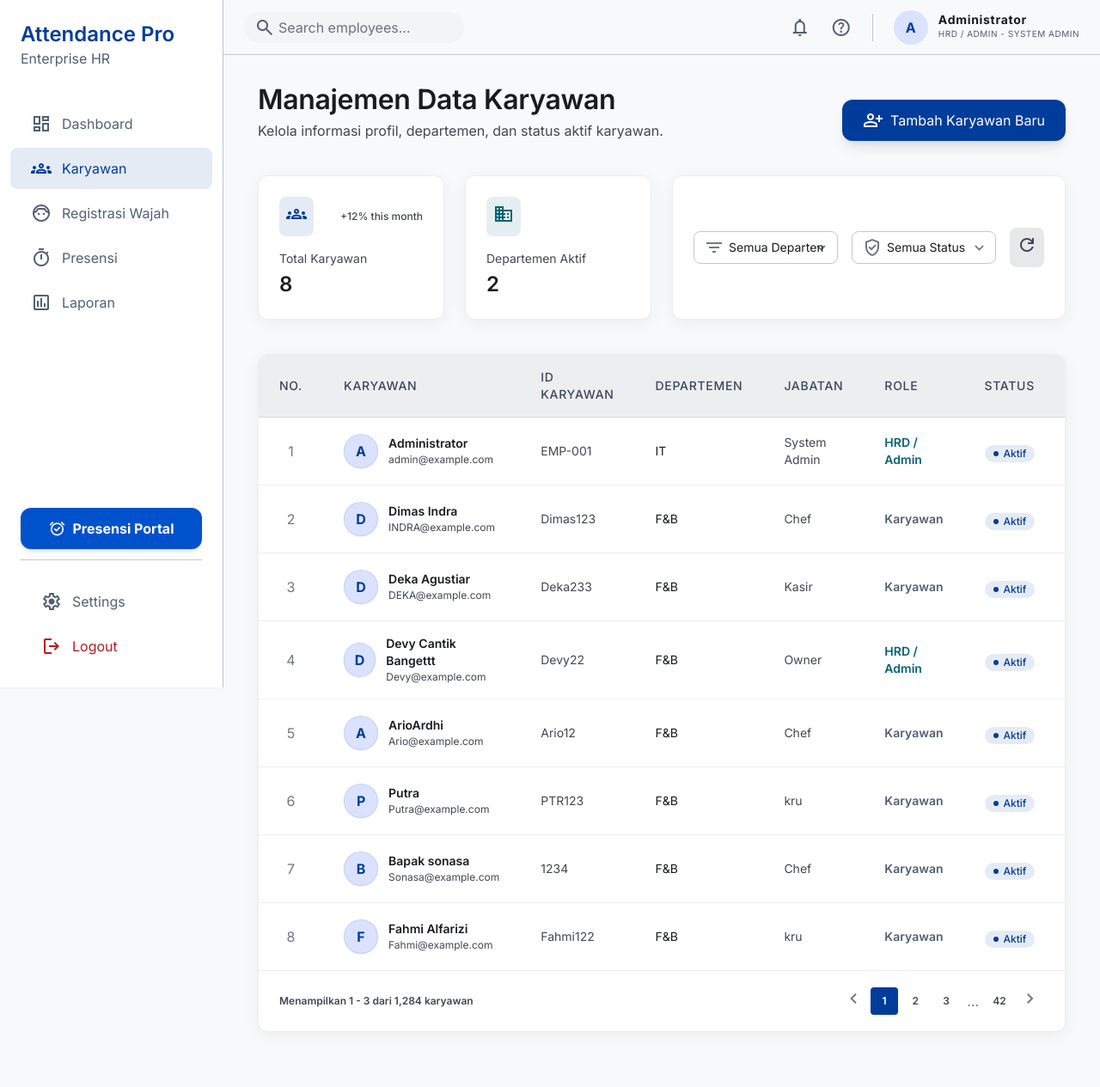
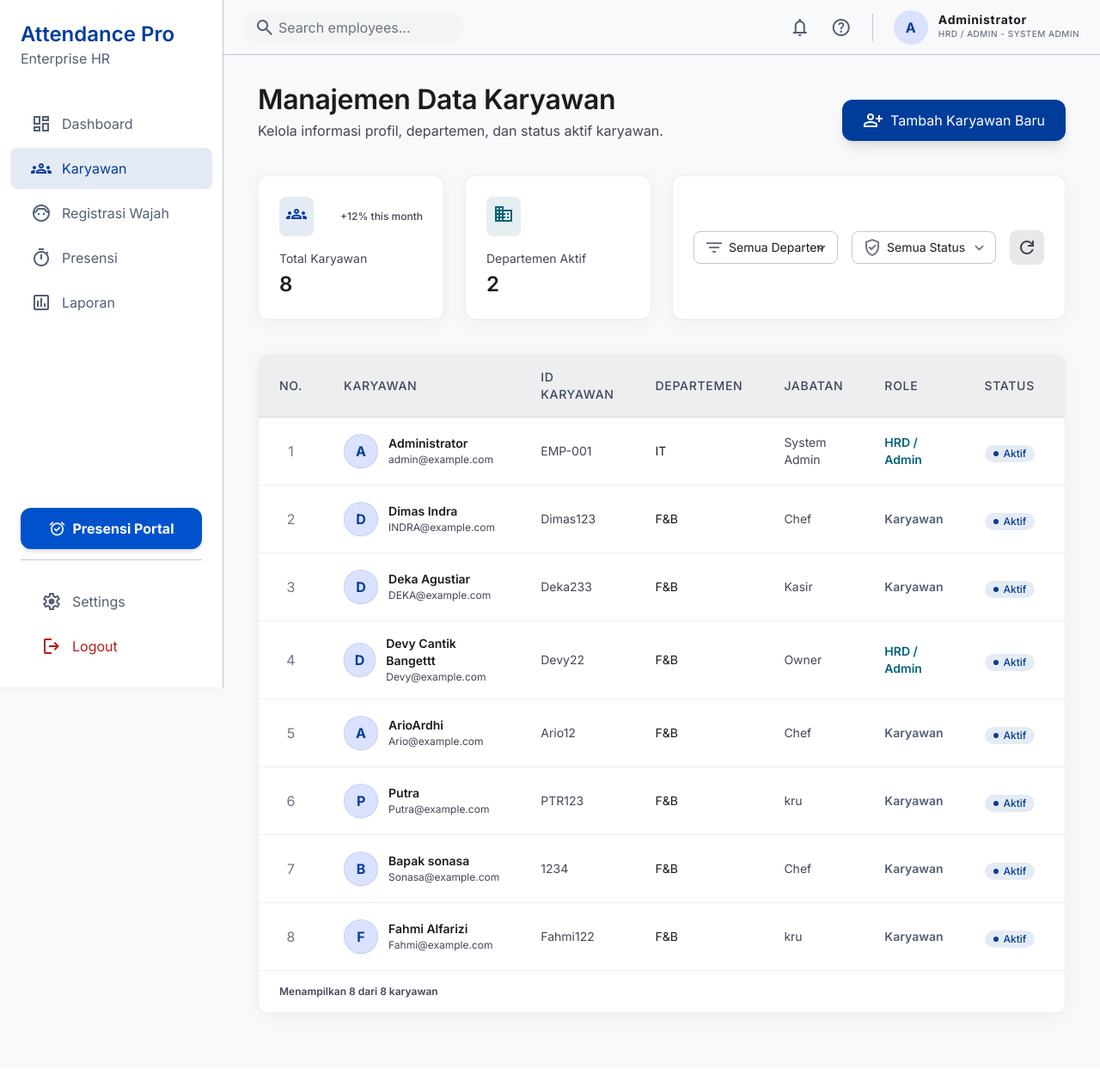
Before and after one commit to JamaludinNNN/Hris_ock, a Django app: page /karyawan/ in a window 1280 px wide. Shown: the whole page at 86% size. After the commit the page ends 1184 px from the top, so only its background shows below. Run offline with Django 5.2, Linux system fonts and the light colour scheme; a user stored in the database is signed in; data comes from the database, SQL or seed files in the repository; both versions use the stored data as it was after the commit.

Commit message:
update ock

```diff
--- a/presensi/views.py
+++ b/presensi/views.py
@@ -157,7 +157,20 @@ def registrasi(request):
             )
             return redirect('karyawan')
     employees = Employee.objects.all()
-    return render(request, 'registrasi/registrasi.html', {'employees': employees})
+    import json
+    registered_faces = []
+    for emp in employees:
+        if hasattr(emp, 'face_data') and emp.face_data:
+            registered_faces.append({
+                'id': str(emp.id),
+                'name': emp.fullname,
+                'image': emp.face_data.embedding
+            })
+    registered_faces_json = json.dumps(registered_faces)
+    return render(request, 'registrasi/registrasi.html', {
+        'employees': employees,
+        'registered_faces_json': registered_faces_json
+    })
 
 @login_required(login_url='login')
 @user_passes_test(is_hrd, login_url='dashboard')
--- a/templates/karyawan/karyawan.html
+++ b/templates/karyawan/karyawan.html
@@ -123,17 +123,17 @@
 <!-- Main Content Canvas -->
 <main class="ml-[260px] pt-24 px-lg pb-xl min-h-screen">
 <!-- Header Section -->
-<div class="flex justify-between items-end mb-lg">
+<div class="flex flex-col md:flex-row justify-between items-start md:items-end gap-md mb-lg">
 <div>
 <h2 class="text-headline-lg font-headline-lg text-on-surface">Manajemen Data Karyawan</h2>
 <p class="text-body-md text-on-surface-variant mt-1">Kelola informasi profil, departemen, dan status aktif karyawan.</p>
 </div>
-<a href="{% url 'tambah_karyawan' %}" class="bg-primary text-on-primary px-6 py-3 rounded-xl font-label-md flex items-center gap-2 shadow-lg hover:bg-primary-container transition-all active:scale-95"><span class="material-symbols-outlined">person_add</span> Tambah Karyawan Baru</a>
+<a href="{% url 'tambah_karyawan' %}" class="bg-primary text-on-primary px-6 py-3 rounded-xl font-label-md flex items-center gap-2 shadow-lg hover:bg-primary-container transition-all active:scale-95 w-full md:w-auto justify-center"><span class="material-symbols-outlined">person_add</span> Tambah Karyawan Baru</a>
 </div>
 <!-- Filters and Stats Bento Grid -->
 <div class="grid grid-cols-12 gap-gutter mb-lg">
 <!-- Stats Card 1 -->
-<div class="col-span-3 bg-surface-container-lowest p-md rounded-xl shadow-[0_4px_20px_rgba(0,0,0,0.05)] border border-outline-variant/30">
+<div class="col-span-12 md:col-span-3 bg-surface-container-lowest p-md rounded-xl shadow-[0_4px_20px_rgba(0,0,0,0.05)] border border-outline-variant/30">
 <div class="flex items-center justify-between mb-4">
 <span class="p-2 bg-primary/10 text-primary rounded-lg">
 <span class="material-symbols-outlined">groups</span>
@@ -144,7 +144,7 @@
 <p class="text-headline-md text-on-surface mt-1">{{ total_karyawan }}</p>
 </div>
 <!-- Stats Card 2 -->
-<div class="col-span-3 bg-surface-container-lowest p-md rounded-xl shadow-[0_4px_20px_rgba(0,0,0,0.05)] border border-outline-variant/30">
+<div class="col-span-12 md:col-span-3 bg-surface-container-lowest p-md rounded-xl shadow-[0_4px_20px_rgba(0,0,0,0.05)] border border-outline-variant/30">
 <div class="flex items-center justify-between mb-4">
 <span class="p-2 bg-tertiary-container/10 text-tertiary-container rounded-lg">
 <span class="material-symbols-outlined">domain</span>
@@ -154,32 +154,29 @@
 <p class="text-headline-md text-on-surface mt-1">{{ total_departemen }}</p>
 </div>
 <!-- Filter Bar -->
-<div class="col-span-6 bg-surface-container-lowest p-md rounded-xl shadow-[0_4px_20px_rgba(0,0,0,0.05)] border border-outline-variant/30 flex items-center gap-4">
+<div class="col-span-12 md:col-span-6 bg-surface-container-lowest p-md rounded-xl shadow-[0_4px_20px_rgba(0,0,0,0.05)] border border-outline-variant/30 flex flex-col sm:flex-row items-stretch sm:items-center gap-4">
 <div class="flex-1 relative">
 <span class="material-symbols-outlined absolute left-3 top-1/2 -translate-y-1/2 text-outline">filter_list</span>
-<select class="w-full pl-10 pr-4 py-2 rounded-lg border-outline-variant focus:border-primary focus:ring-1 focus:ring-primary text-body-sm appearance-none bg-white">
-<option>Semua Departemen</option>
-<option>IT Development</option>
-<option>Human Resources</option>
-<option>Marketing</option>
-<option>Finance</option>
+<select id="dept-filter" class="w-full pl-10 pr-4 py-2 rounded-lg border border-outline-variant focus:border-primary focus:ring-1 focus:ring-primary text-body-sm appearance-none bg-white">
+<option value="semua">Semua Departemen</option>
 </select>
 </div>
 <div class="flex-1 relative">
 <span class="material-symbols-outlined absolute left-3 top-1/2 -translate-y-1/2 text-outline">verified_user</span>
-<select class="w-full pl-10 pr-4 py-2 rounded-lg border-outline-variant focus:border-primary focus:ring-1 focus:ring-primary text-body-sm appearance-none bg-white">
-<option>Semua Status</option>
-<option>Aktif</option>
-<option>Non-Aktif</option>
+<select id="status-filter" class="w-full pl-10 pr-4 py-2 rounded-lg border border-outline-variant focus:border-primary focus:ring-1 focus:ring-primary text-body-sm appearance-none bg-white">
+<option value="semua">Semua Status</option>
+<option value="aktif">Aktif</option>
+<option value="non-aktif">Non-Aktif</option>
 </select>
 </div>
-<button class="p-2 bg-surface-container-high rounded-lg text-on-surface-variant hover:text-primary transition-colors">
+<button id="refresh-btn" class="p-2 bg-surface-container-high rounded-lg text-on-surface-variant hover:text-primary transition-colors flex items-center justify-center">
 <span class="material-symbols-outlined">refresh</span>
 </button>
 </div>
 </div>
 <!-- Employee Table Container -->
 <div class="bg-surface-container-lowest rounded-xl shadow-[0_4px_20px_rgba(0,0,0,0.05)] border border-outline-variant/30 overflow-hidden">
+<div class="overflow-x-auto">
 <table class="w-full text-left">
 <thead>
 <tr class="bg-surface-container border-b border-outline-variant/50">
@@ -195,7 +192,7 @@
 </thead>
 <tbody class="divide-y divide-outline-variant/30">
 {% for emp in employees %}
-<tr class="hover:bg-surface-container-low transition-colors group">
+<tr class="employee-row hover:bg-surface-container-low transition-colors group" data-dept="{{ emp.division }}" data-status="{% if emp.user.is_active %}aktif{% else %}non-aktif{% endif %}">
 <td class="px-md py-4 text-center font-label-md text-outline">{{ forloop.counter }}</td>
 <td class="px-md py-4">
 <div class="flex items-center gap-3">
@@ -235,7 +232,7 @@
 </td>
 <td class="px-md py-4 text-right pr-6">
 <div class="flex items-center justify-end gap-2">
-<button onclick="openEditModal('{{ emp.id }}', '{{ emp.fullname }}', '{{ emp.user.email }}', '{{ emp.division }}', '{{ emp.position }}', '{{ emp.profile_image|default:'' }}')" class="p-2 text-outline hover:text-tertiary hover:bg-tertiary/5 rounded-lg transition-all" title="Edit Karyawan">
+<button onclick="openEditModal('{{ emp.id|escapejs }}', '{{ emp.fullname|escapejs }}', '{{ emp.user.email|default:''|escapejs }}', '{{ emp.division|escapejs }}', '{{ emp.position|escapejs }}', '{{ emp.profile_image|default:''|escapejs }}')" class="p-2 text-outline hover:text-tertiary hover:bg-tertiary/5 rounded-lg transition-all" title="Edit Karyawan">
 <span class="material-symbols-outlined">edit</span>
 </button>
 </div>
@@ -246,22 +243,10 @@
 {% endfor %}
 </tbody>
 </table>
-<!-- Pagination -->
+</div>
+<!-- Pagination/Display Info -->
 <div class="px-md py-4 border-t border-outline-variant/30 flex items-center justify-between">
-<p class="text-label-sm text-on-surface-variant">Menampilkan 1 - 3 dari 1,284 karyawan</p>
-<div class="flex items-center gap-1">
-<button class="p-1 rounded hover:bg-surface-container-high transition-colors text-outline">
-<span class="material-symbols-outlined">chevron_left</span>
-</button>
-<button class="w-8 h-8 rounded bg-primary text-on-primary text-label-sm flex items-center justify-center">1</button>
-<button class="w-8 h-8 rounded hover:bg-surface-container-high text-on-surface-variant text-label-sm flex items-center justify-center">2</button>
-<button class="w-8 h-8 rounded hover:bg-surface-container-high text-on-surface-variant text-label-sm flex items-center justify-center">3</button>
-<span class="mx-1 text-outline">...</span>
-<button class="w-8 h-8 rounded hover:bg-surface-container-high text-on-surface-variant text-label-sm flex items-center justify-center">42</button>
-<button class="p-1 rounded hover:bg-surface-container-high transition-colors text-outline">
-<span class="material-symbols-outlined">chevron_right</span>
-</button>
-</div>
+    <p id="display-info" class="text-label-sm text-on-surface-variant">Menampilkan {{ total_karyawan }} dari {{ total_karyawan }} karyawan</p>
 </div>
 </div>
 </main>
@@ -303,7 +288,7 @@
                 <input type="email" name="email" id="edit-email" required class="w-full px-md py-sm rounded-lg border border-outline-variant focus:border-primary focus:ring-1 focus:ring-primary outline-none bg-surface-container-lowest text-on-surface text-body-sm">
             </div>
 
-            <div class="grid grid-cols-2 gap-md">
+            <div class="grid grid-cols-1 md:grid-cols-2 gap-md">
                 <div>
                     <label class="block font-label-md text-on-surface-variant mb-xs">Departemen</label>
                     <input type="text" name="division" id="edit-division" required class="w-full px-md py-sm rounded-lg border border-outline-variant focus:border-primary focus:ring-1 focus:ring-primary outline-none bg-surface-container-lowest text-on-surface text-body-sm">
@@ -393,5 +378,58 @@
             }
         });
     }
+
+    // Client-side dynamic filtering for Departemen and Status
+    const deptFilter = document.getElementById('dept-filter');
+    const statusFilter = document.getElementById('status-filter');
+    const refreshBtn = document.getElementById('refresh-btn');
+    const employeeRows = document.querySelectorAll('.employee-row');
+
+    // Populate departments dynamically based on table rows
+    const depts = new Set();
+    employeeRows.forEach(row => {
+        const dept = row.getAttribute('data-dept');
+        if (dept) depts.add(dept);
+    });
+    depts.forEach(dept => {
+        const opt = document.createElement('option');
+        opt.value = dept;
+        opt.textContent = dept;
+        deptFilter.appendChild(opt);
+    });
+
+    function filterEmployees() {
+        const selectedDept = deptFilter.value;
+        const selectedStatus = statusFilter.value;
+
+        let visibleCount = 0;
+        employeeRows.forEach(row => {
+            const rowDept = row.getAttribute('data-dept');
+            const rowStatus = row.getAttribute('data-status');
+
+            const matchDept = (selectedDept === 'semua' || rowDept === selectedDept);
+            const matchStatus = (selectedStatus === 'semua' || rowStatus === selectedStatus);
+
+            if (matchDept && matchStatus) {
+                row.style.display = '';
+                visibleCount++;
+            } else {
+                row.style.display = 'none';
+            }
+        });
+
+        const displayInfo = document.getElementById('display-info');
+        if (displayInfo) {
+            displayInfo.textContent = `Menampilkan ${visibleCount} dari {{ total_karyawan }} karyawan`;
+        }
+    }
+
+    deptFilter.addEventListener('change', filterEmployees);
+    statusFilter.addEventListener('change', filterEmployees);
+    refreshBtn.addEventListener('click', () => {
+        deptFilter.value = 'semua';
+        statusFilter.value = 'semua';
+        filterEmployees();
+    });
 </script>
 </body></html>
```
Also changed, not shown: templates/karyawan/tambah_karyawan.html (+6 -6 lines), templates/presensi/presensi.html (+16 -2 lines), templates/registrasi/registrasi.html (+37 -26 lines), db.sqlite3.
